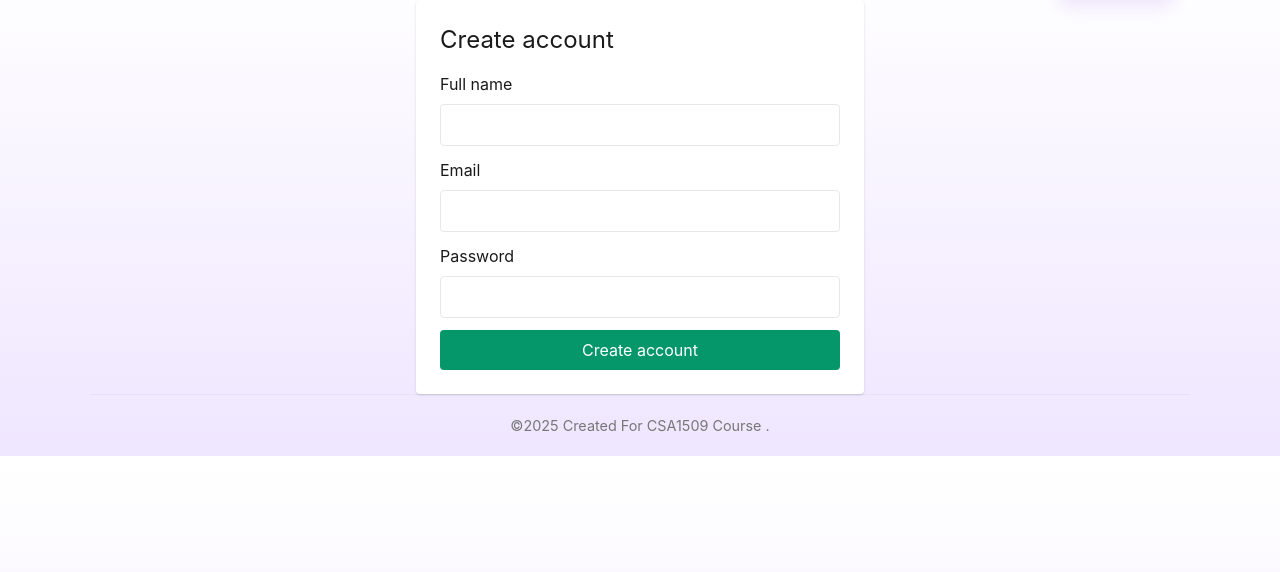
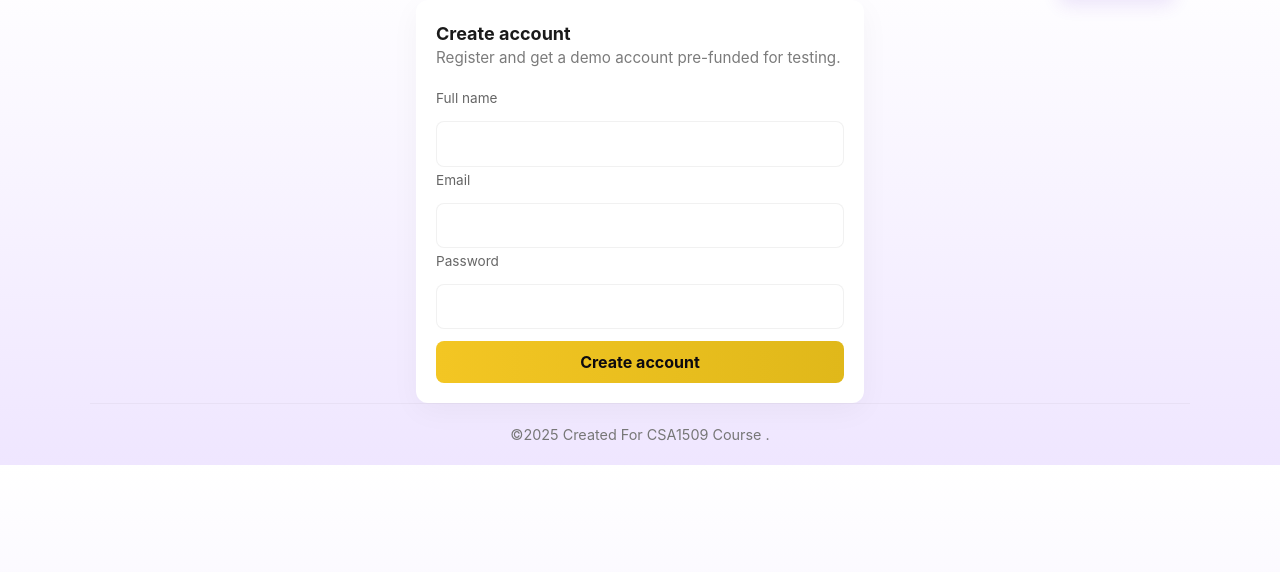
Before and after one commit to Karanam-23/online-banking, a Flask app: page /register in a window 1280 px wide. Shown: the part 43-615 px from the top of the page. Run offline with Flask 3, Linux system fonts and the light colour scheme.

Commit message:
Update register.html

```diff
--- a/templates/register.html
+++ b/templates/register.html
@@ -1,15 +1,22 @@
 {% extends "base.html" %}
 {% block content %}
-<div class="max-w-md mx-auto bg-white p-6 rounded shadow">
-  <h2 class="text-2xl mb-4">Create account</h2>
-  <form method="post">
-    <label class="block mb-2">Full name</label>
-    <input name="name" required class="w-full mb-3 p-2 border rounded">
-    <label class="block mb-2">Email</label>
-    <input name="email" type="email" required class="w-full mb-3 p-2 border rounded">
-    <label class="block mb-2">Password</label>
-    <input name="password" type="password" required class="w-full mb-3 p-2 border rounded">
-    <button class="w-full bg-green-600 text-white py-2 rounded">Create account</button>
-  </form>
+<div class="max-w-md mx-auto">
+  <div class="card">
+    <h2 class="h2">Create account</h2>
+    <p class="muted">Register and get a demo account pre-funded for testing.</p>
+
+    <form method="post" class="mt-4 space-y-3">
+      <label class="small">Full name</label>
+      <input name="name" class="input" required>
+
+      <label class="small">Email</label>
+      <input name="email" type="email" class="input" required>
+
+      <label class="small">Password</label>
+      <input name="password" type="password" class="input" required>
+
+      <button class="btn btn-gold w-full mt-2">Create account</button>
+    </form>
+  </div>
 </div>
 {% endblock %}
```
